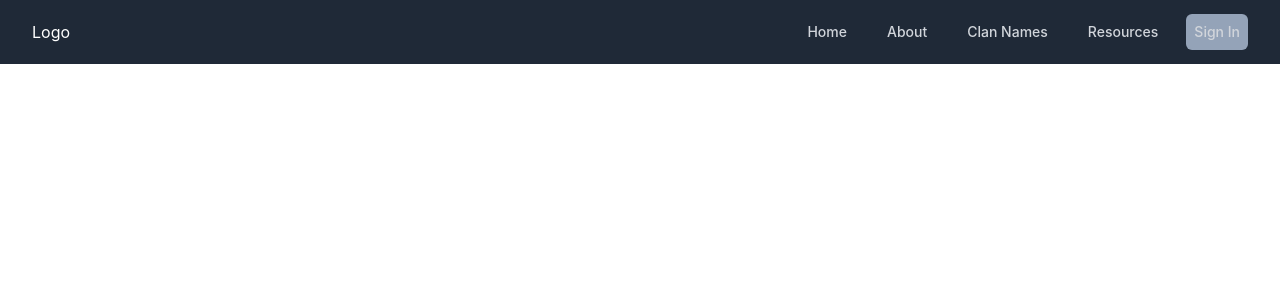
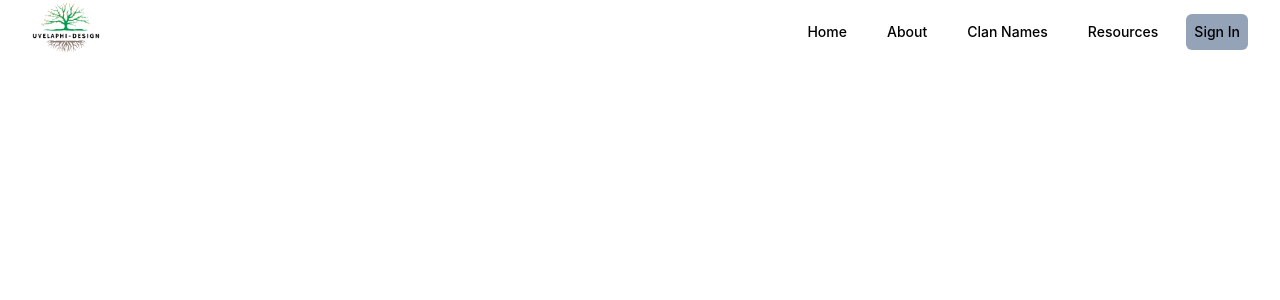
Before and after one commit to Appmaniazar-Projects/uvelaphi-designs, a React (Create React App) app: page / in a window 1280 px wide. Shown: the top 300 px of the page. Built offline with nearby package versions, Linux system fonts and the light colour scheme.

Commit message:
Changed colors fo the navbar

```diff
--- a/src/components/NavBar/NavBar.jsx
+++ b/src/components/NavBar/NavBar.jsx
@@ -1,6 +1,6 @@
 // Navbar.js
 import React, { useState } from 'react';
-
+import logo from '../../assets/Uvelaphi.png'
 const NavBar = () => {
   const [isOpen, setIsOpen] = useState(false);
 
@@ -9,13 +9,13 @@ const NavBar = () => {
   };
 
   return (
-    <nav className="bg-gray-800">
+    <nav className="bg-white">
       <div className="max-w-7xl mx-auto px-4 sm:px-6 lg:px-8">
         <div className="flex items-center justify-between h-16">
           <div className="flex items-center">
             {/* Logo */}
             <div className="flex-shrink-0">
-              <span className="text-white">Logo</span>
+            <img src={logo} alt="logo" style={{ width: '68px', height: '69px' }} />
             </div>
           </div>
           {/* Navigation links */}
@@ -23,19 +23,19 @@ const NavBar = () => {
             <div className="ml-4 flex items-center md:ml-6">
               <div className="ml-10 flex items-baseline space-x-4">
                 {/* Navigation links */}
-                <a href="#" className="text-gray-300 hover:bg-gray-700 hover:text-white px-3 py-2 rounded-md text-sm font-medium">
+                <a href="#" className="text-black hover:bg-green-300 hover:text-white px-3 py-2 rounded-md text-sm font-medium">
                   Home
                 </a>
-                <a href="#" className="text-gray-300 hover:bg-gray-700 hover:text-white px-3 py-2 rounded-md text-sm font-medium">
+                <a href="#" className="text-black hover:bg-green-300 hover:text-white px-3 py-2 rounded-md text-sm font-medium">
                   About
                 </a>
-                <a href="#" className="text-gray-300 hover:bg-gray-700 hover:text-white px-3 py-2 rounded-md text-sm font-medium">
+                <a href="#" className="text-black hover:bg-green-300 hover:text-white px-3 py-2 rounded-md text-sm font-medium">
                   Clan Names
                 </a>
-                <a href="#" className="text-gray-300 hover:bg-gray-700 hover:text-white px-3 py-2 rounded-md text-sm font-medium">
+                <a href="#" className="text-black hover:bg-green-300 hover:text-white px-3 py-2 rounded-md text-sm font-medium">
                   Resources
                 </a>
-                <button className="text-gray-300 bg-slate-400 pt-2 pl-2 pb-2 pr-2 rounded-md text-sm font-medium">
+                <button className="text-black bg-slate-400 pt-2 pl-2 pb-2 pr-2 rounded-md text-sm font-medium">
                   Sign In
                 </button>
                 {/* Add more links as needed */}
@@ -44,7 +44,7 @@ const NavBar = () => {
           </div>
           {/* Hamburger menu for mobile */}
           <div className="-mr-2 flex md:hidden">
-            <button onClick={toggleMenu} className="inline-flex items-center justify-center p-2 rounded-md text-gray-400 hover:text-white hover:bg-gray-700 focus:outline-none focus:bg-gray-700 focus:text-white transition duration-150 ease-in-out">
+            <button onClick={toggleMenu} className="inline-flex items-center justify-center p-2 rounded-md text-gray-400 hover:text-white hover:bg-green-300 focus:outline-none focus:bg-green-300 focus:text-white transition duration-150 ease-in-out">
               {/* Hamburger icon */}
               <svg className={`${isOpen ? 'hidden' : 'block'} h-6 w-6`} xmlns="http://www.w3.org/2000/svg" fill="none" viewBox="0 0 24 24" stroke="currentColor">
                 <path strokeLinecap="round" strokeLinejoin="round" strokeWidth="2" d="M4 6h16M4 12h16M4 18h16" />
@@ -62,19 +62,19 @@ const NavBar = () => {
       <div className={`${isOpen ? 'block' : 'hidden'} md:hidden`}>
         <div className="px-2 pt-2 pb-3 sm:px-3">
           {/* Mobile navigation links */}
-          <a href="#" className="block text-gray-300 hover:bg-gray-700 hover:text-white px-3 py-2 rounded-md text-base font-medium">
+          <a href="#" className="block text-black hover:bg-green-300 hover:text-white px-3 py-2 rounded-md text-base font-medium">
             Home
           </a>
-          <a href="#" className="block text-gray-300 hover:bg-gray-700 hover:text-white px-3 py-2 rounded-md text-base font-medium">
+          <a href="#" className="block text-black hover:bg-green-300 hover:text-white px-3 py-2 rounded-md text-base font-medium">
             About
           </a>
-          <a href="#" className="block text-gray-300 hover:bg-gray-700 hover:text-white px-3 py-2 rounded-md text-base font-medium">
+          <a href="#" className="block text-black hover:bg-green-300 hover:text-white px-3 py-2 rounded-md text-base font-medium">
             Clan Names
           </a>
-          <a href="#" className="block text-gray-300 hover:bg-gray-700 hover:text-white px-3 py-2 rounded-md text-base font-medium">
+          <a href="#" className="block text-black hover:bg-green-300 hover:text-white px-3 py-2 rounded-md text-base font-medium">
             Resources
           </a>
-          <button className=" text-gray-300 bg-slate-400 ml-3 pt-2 pl-2 pb-2 pr-2 rounded-md text-base font-medium">
+          <button className=" text-black bg-slate-400 ml-3 pt-2 pl-2 pb-2 pr-2 rounded-md text-base font-medium">
             Sign In
           </button>
           {/* Add more links as needed */}
```
